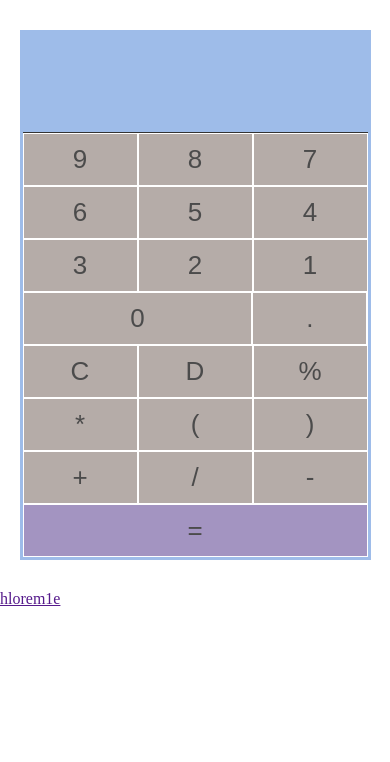
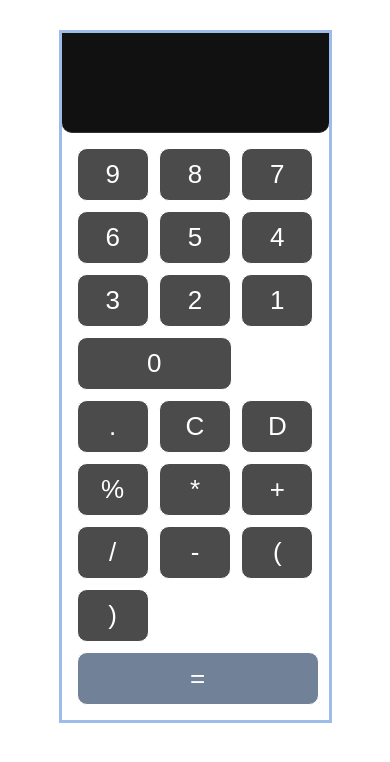
Before and after one commit to bakhiet19/calc, a plain HTML site: page index.html in a window 390 px wide. Drawn offline with Linux system fonts and the light colour scheme.

Commit message:
Add files via upload

```diff
--- a/index.html
+++ b/index.html
@@ -24,18 +24,19 @@
             <button class="num" value="3">3</button>
             <button class="num" value="2">2</button>
             <button class="num" value="1">1</button>
-            <button class="num" value="0"style="min-width: 66.6%">0</button>
+            <button class="num" id="zero" value="0">0</button>
             <button class="num" value=".">.</button>
             <button class="num" value="c">C</button>
             <button class="num" value="D">D</button>
             <button class="num" value="%">%</button>
             <button class="num" value="*">*</button>
-            <button class="num" value="(">(</button>
-            <button class="num" value=")">)</button>
             <button class="num" value="+">+</button>
             <button class="num" value="/">/</button>
             <button class="num" value="-">-</button>
-            <button class="num" style="min-width: 100%; background-color: #7d67a7;" value="=" id="a">=</button>
+            <button class="num" value="(">(</button>
+            <button class="num" value=")">)</button>
+
+            <button class="num" value="=" id="equal">=</button>
         </div>
 
 
@@ -46,20 +47,6 @@
     </div>
 
 
-
-
-    <a href="">hlorem1e
-
-    </a>
-
-
-
-
-
-
-
-
-
     <script src="main.js"></script>
 </body>
 </html>
--- a/main.js
+++ b/main.js
@@ -1,6 +1,6 @@
-let res = document.querySelector('.result');
+const res = document.querySelector('.result');
 const nums = document.querySelectorAll('.nums .num');
-let a = document.getElementById('a').value;
+const equal = document.getElementById('equal').value;
 
 
 
@@ -10,7 +10,7 @@ let a = document.getElementById('a').value;
 
 nums.forEach(function(e){
     e.addEventListener('click' , function(){
-        if(e.value === a){
+        if(e.value === equal){
             if(res.innerHTML == ''){
                 res.innerHTML = ''
             }
@@ -38,12 +38,3 @@ nums.forEach(function(e){
        }
     })
 })
-
-
-
-// if(res.value == undefined){
-//     res.style.opacity = 0.5
-// }
-// else{
-//     res.style.opacity = 1
-// }
--- a/style.css
+++ b/style.css
@@ -5,9 +5,6 @@
 }
 
 .calc{
-    /* max-width: 400px;
-    max-height: 500px;
-    min-height: 550px; */
     margin: 50px auto;
     border: 3px solid #9ebce9;
     max-width: 40%;
@@ -19,24 +16,30 @@
     font-size: 36px;
     text-align: center;
     padding-top: 30px;
-    background-color: #9ebce9;
-    color: #555;
+    background-color: #111;
+    color: #fff;
+    border-bottom-left-radius: 10px;
+    border-bottom-right-radius: 10px;
 }
 
 .calc .nums{
+    padding: 10px;
     display: flex;
     flex-wrap: wrap;
      width: 100%;
 }
 
 .calc .nums .num{
+    margin: 5px;
     padding: 10px;
-    background-color: rgb(150, 137, 132);
+    background-color: #000;
     font-size: 26px;
-    min-width: calc(100% / 3);
-    max-width: calc(100 / 3);
+    min-width: calc(100% / 3 - 10px);
+    max-width: calc(100% / 3 - 10px);
     border: 1px solid #fff;
     opacity: .7;
+    color: #fff;
+    border-radius: 10px;
 }
 
 .calc .nums .num:hover{
@@ -44,13 +47,34 @@
     opacity: 1;
 }
 
+#equal{
+    background-color: #364c6d;
+    min-width: 98%;
+    max-width: 98%
+}
+
+#zero{
+    max-width: 64%;
+    min-width: 63%;
+}
+
+
+
+
+/* @media(max-width : 992px){
+    .zero{
+        max-width: 64%;
+        min-width: 64%;
+    }
+
+} */
 
 
 
 @media(max-width : 768px){
     .calc{
-        max-width: 90%;
-        min-width: 90%;
+        max-width:70%;
+        min-width: 70%;
         margin: 30px auto;
     }
 
@@ -58,7 +82,8 @@
 
 @media(max-width : 468px){
     .calc{
-        max-width: 90%;min-width: 90%;
+        max-width: 70%;
+        min-width: 70%;
         margin: 30px auto;
     }
 
```
